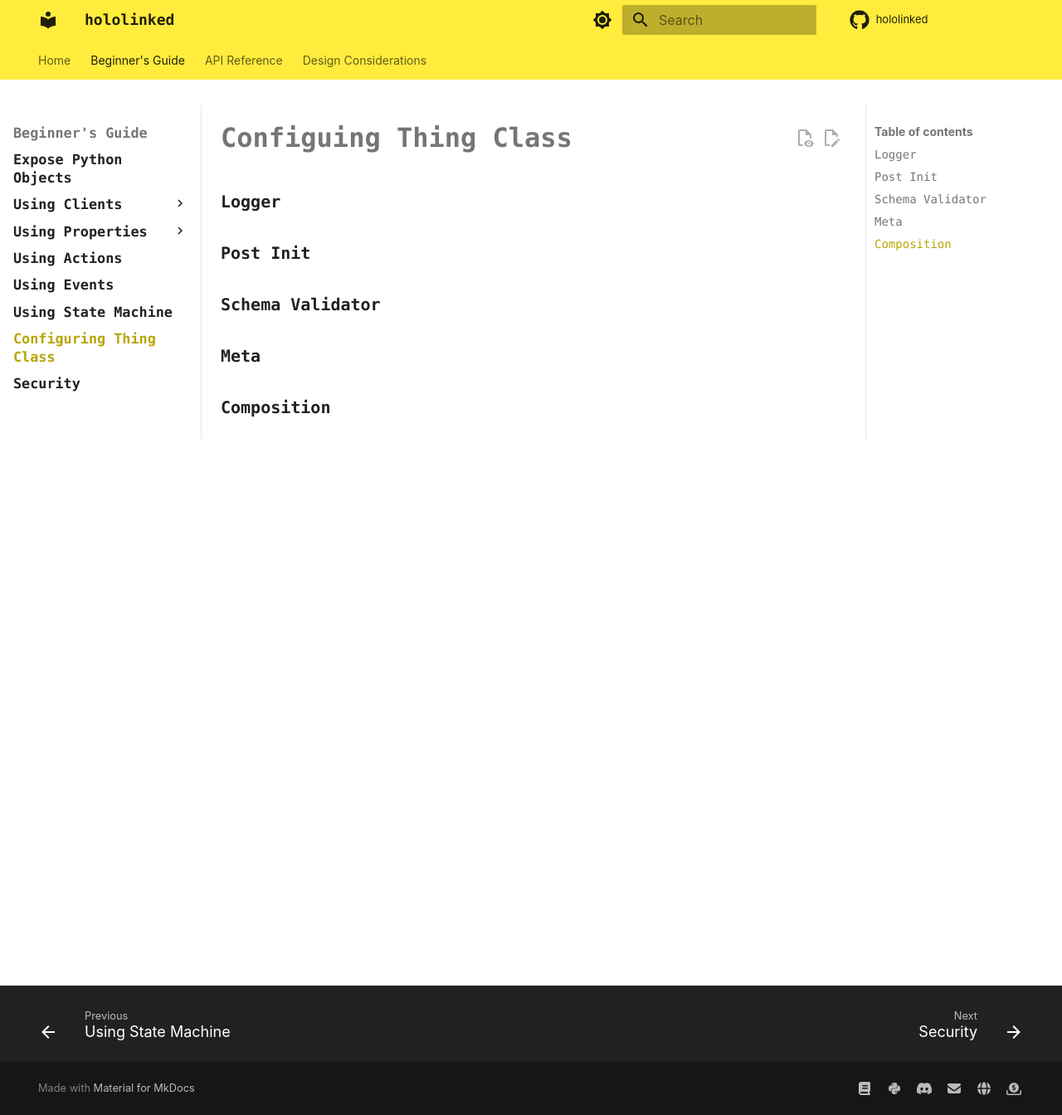
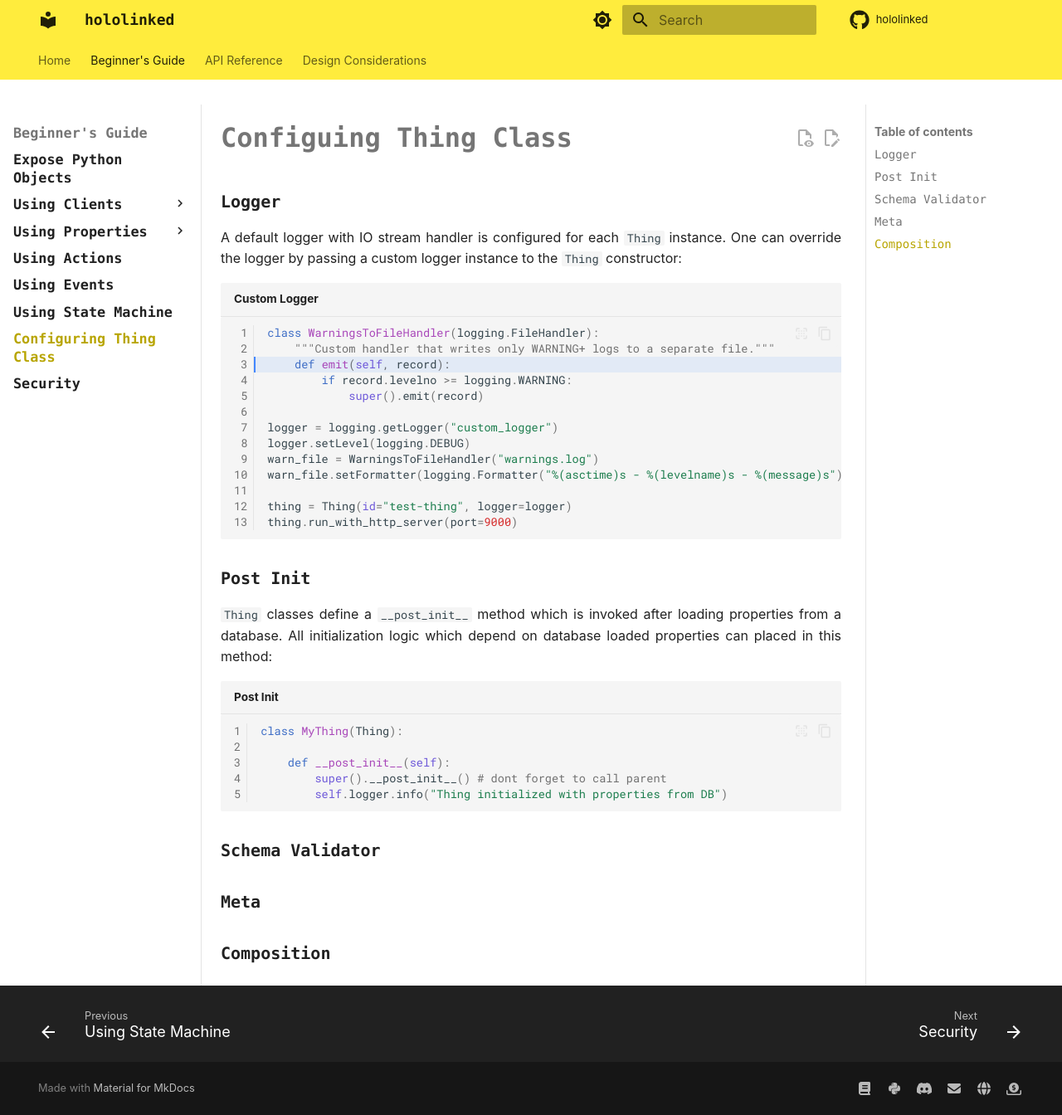
Before and after one commit to hololinked-dev/docs, an MkDocs documentation site: the page built from docs/beginners-guide/articles/thing/index.md, in a window 1280 px wide and 1344 px high. Shown: the whole window at 83% size. Built offline with MkDocs 1.6.1 and Material for MkDocs 9.7.7, drawn with Linux system fonts in a browser that asks for light colours; some web fonts are replaced; comment, search, counter and statistics services are not loaded.

````diff
--- a/docs/beginners-guide/articles/thing/index.md
+++ b/docs/beginners-guide/articles/thing/index.md
@@ -2,14 +2,64 @@
 
 ### Logger
 
+A default logger with IO stream handler is configured for each `Thing` instance. One can override the logger by passing a custom logger instance to the `Thing` constructor:
+
+```py title="Custom Logger" linenums="1" hl_lines="3"
+class WarningsToFileHandler(logging.FileHandler):
+    """Custom handler that writes only WARNING+ logs to a separate file."""
+    def emit(self, record):
+        if record.levelno >= logging.WARNING:
+            super().emit(record)
+
+logger = logging.getLogger("custom_logger")
+logger.setLevel(logging.DEBUG)
+warn_file = WarningsToFileHandler("warnings.log")
+warn_file.setFormatter(logging.Formatter("%(asctime)s - %(levelname)s - %(message)s"))
+
+thing = Thing(id="test-thing", logger=logger)
+thing.run_with_http_server(port=9000)
+```
+
+<!-- #### Remote Access to Logger
+
+To stream the logs remotely, specify `remote_access_handler=True` while instantiating the `Thing`.
+
+```py title="Remote Logger" linenums="1"
+thing = Thing(id="test-thing", remote_accessible_logger=True)
+thing.run_with_http_server(port=9000)
+```
+
+or while defining the `Thing` class:
+
+```py title="Remote Logger" linenums="1"
+class MyThing(Thing):
+    """Example Thing with remote accessible logger."""
+    remote_accessible_logger = True
+```
+
+The logger will be accessible under:
+
+Endpoint | Description
+--- | ---
+`http(s)://<host>:<port>/<thing_id>/logger/logs` | all logs
+`http(s)://<host>:<port>/<thing_id>/logger/logs/debug` | debug logs and above -->
 
 ### Post Init
 
+`Thing` classes define a `__post_init__` method which is invoked after loading properties from a database.
+All initialization logic which depend on database loaded properties can placed in this method:
+
+```py title="Post Init" linenums="1"
+
+class MyThing(Thing):
+
+    def __post_init__(self):
+        super().__post_init__() # dont forget to call parent
+        self.logger.info("Thing initialized with properties from DB")
+```
 
 ### Schema Validator
 
-
 ### Meta
 
-
 ### Composition
--- a/docs/beginners-guide/code/eventloop/import.py
+++ b/docs/beginners-guide/code/eventloop/import.py
@@ -2,7 +2,9 @@ from hololinked.client import ObjectProxy
 from hololinked.server import EventLoop
 
 eventloop_proxy = ObjectProxy(
-    instance_name="eventloop", protocol="TCP", socket_address="tcp://192.168.0.10:60000"
+    instance_name="eventloop",
+    protocol="TCP",
+    socket_address="tcp://192.168.0.10:60000",
 )  # type: EventLoop
 obj_id = eventloop_proxy.import_remote_object(
     file_name=r"D:\path\to\file\IDSCamera", object_name="UEyeCamera"
--- a/docs/beginners-guide/code/eventloop/threaded.py
+++ b/docs/beginners-guide/code/eventloop/threaded.py
@@ -18,4 +18,6 @@ if __name__ == "__main__()":
 
     camera = UEyeCamera(instance_name="camera", camera_id=3)
 
-    EventLoop([spectrometer, camera], instance_name="eventloop", threaded=True).run()
+    EventLoop(
+        [spectrometer, camera], instance_name="eventloop", threaded=True
+    ).run()
--- a/docs/beginners-guide/code/zmq_client.py
+++ b/docs/beginners-guide/code/zmq_client.py
@@ -30,7 +30,9 @@ def event_cb(event_data):
     print(event_data)
 
 
-spectrometer_proxy.subscribe_event(name="intensity-measurement", callbacks=event_cb)
+spectrometer_proxy.subscribe_event(
+    name="intensity-measurement", callbacks=event_cb
+)
 spectrometer_proxy.start_acquisition()
 # name can be the value for name given to the event in the server side or the
 # python attribute where the Event was assigned.
````
Also changed, not shown: docs/beginners-guide/articles/clients.md (+52 -53 lines), docs/beginners-guide/articles/properties/arguments.md (+16 -14 lines), docs/beginners-guide/code/actions/parameterized_function.py (+9 -3 lines), docs/beginners-guide/code/events/definition.py (+7 -2 lines), docs/beginners-guide/code/events/event_client.py (+6 -2 lines), docs/beginners-guide/code/object_proxy/customizations.py (+13 -4 lines), docs/beginners-guide/code/properties/extending.py (+18 -5 lines).
